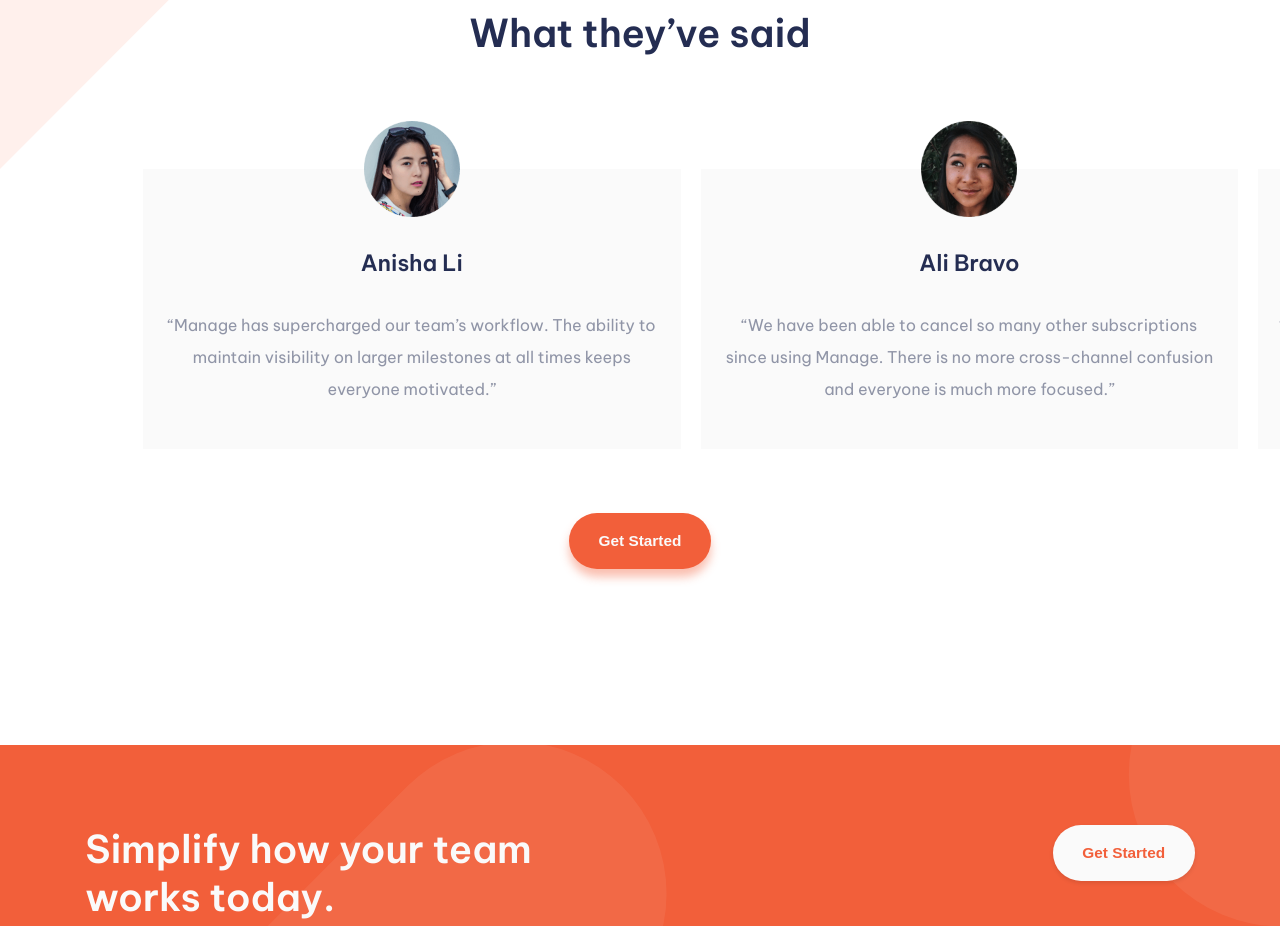
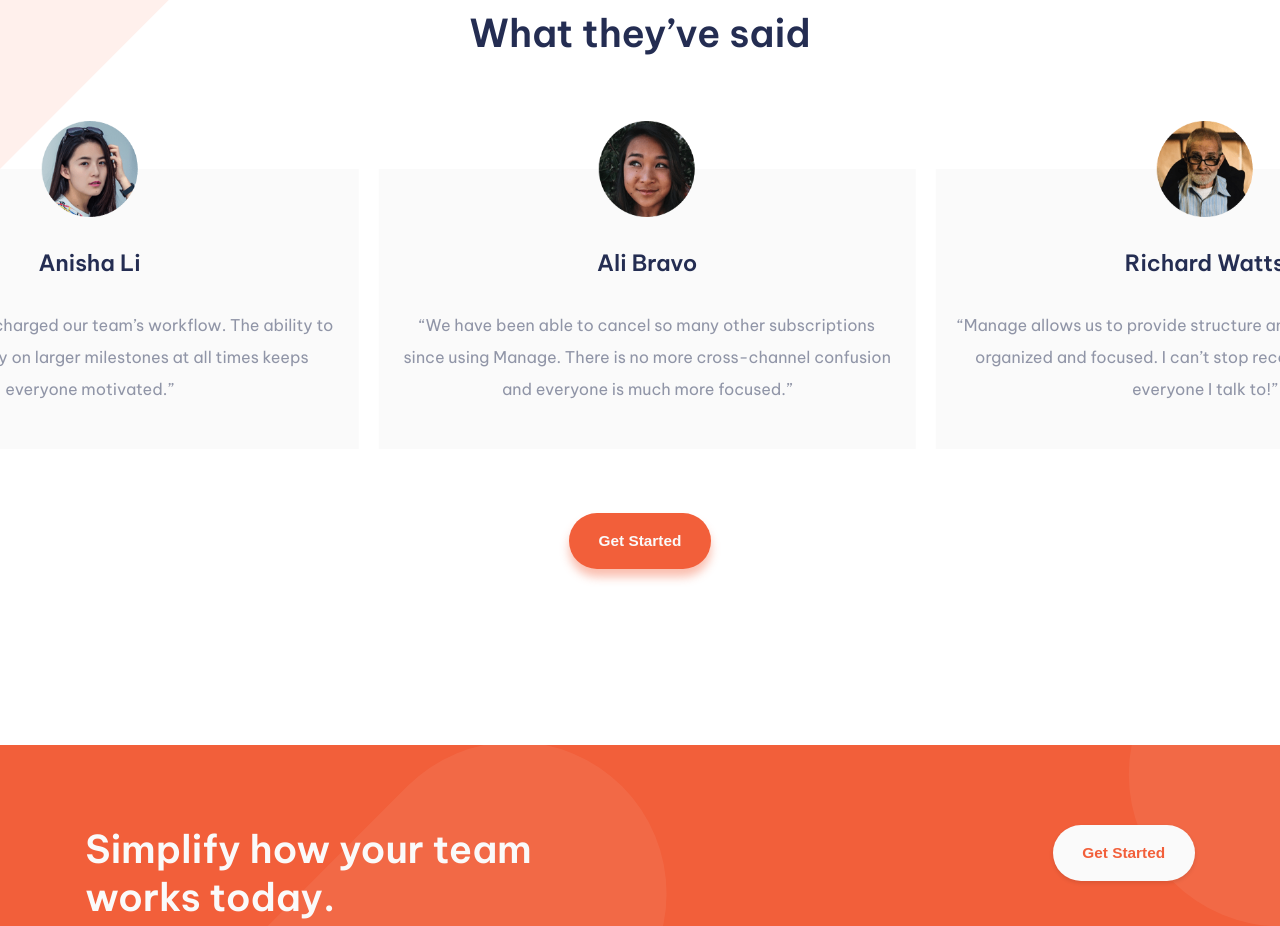
Before and after one commit to OnlyManu/manage-landing-page-master, a Next.js app: page / in a window 1280 px wide. Shown: the part 1560-2486 px from the top of the page. Built offline with nearby package versions, Linux system fonts and the light colour scheme.

Commit message:
desactivaction du carousel

```diff
--- a/components/sectionTestimony/carousel/carousel.js
+++ b/components/sectionTestimony/carousel/carousel.js
@@ -73,7 +73,7 @@ export default function CarouselTestimony() {
     const slotContainer1 = useRef(null)
     const slotContainer2 = useRef(null)
 
-    useLayoutEffect(() => {
+    /*useLayoutEffect(() => {
         const carouselWidth = carousel.current.offsetWidth
         const slotsWidth = slotContainer1.current.offsetWidth
         const windowWidth = window.innerWidth
@@ -160,7 +160,7 @@ export default function CarouselTestimony() {
             clearInterval(timerID)
         }
 
-    }, [state])
+    }, [state])*/
 
     return (
         <div className={styles.container}>
@@ -170,11 +170,11 @@ export default function CarouselTestimony() {
                         testimonies.map((testimony, key) => <CarouselSlot key={key} image={testimony.image} author={testimony.author}>{ testimony.textimony }</CarouselSlot> )
                     }
                 </div>
-                <div className={styles.carouselSlotsContainer+" "+styles.carouselSlotsContainer2} ref={slotContainer2}>
+                {/*<div className={styles.carouselSlotsContainer+" "+styles.carouselSlotsContainer2} ref={slotContainer2}>
                     {
                         testimonies.map((testimony, key) => <CarouselSlot key={key} image={testimony.image} author={testimony.author}>{ testimony.textimony }</CarouselSlot> )
                     }
-                </div>
+                </div>*/}
             </div>
             <div className={styles.carouselIndicators}>
                 {
--- a/components/sectionTestimony/carousel/carousel.module.css
+++ b/components/sectionTestimony/carousel/carousel.module.css
@@ -22,6 +22,7 @@
     flex-wrap: nowrap;
     width: fit-content;
     padding-top: 2.5rem;
+    transform: translateX(-14vw);
     transition: left 0.4s;
 }
 
```
